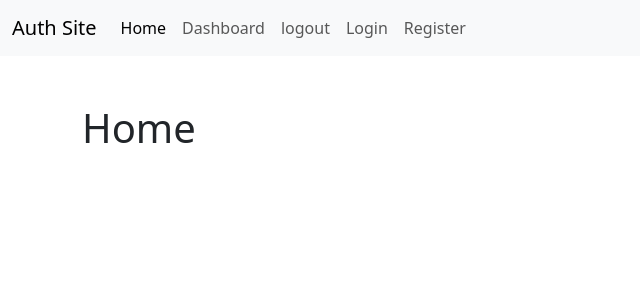
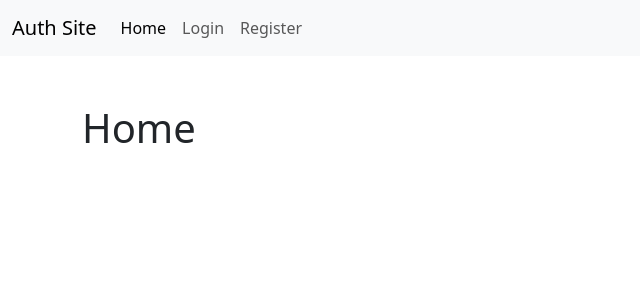
Before and after one commit to kaybrian/dj_react_auth, a React (Create React App) app in the folder frontend/client/: page / in a window 1280 px wide. Shown: the top 300 px of the page, without its empty margins (0-640 px from the left). Built offline with nearby package versions, Linux system fonts and the light colour scheme.

Commit message:
using the redux with react

```diff
--- a/frontend/client/src/App.js
+++ b/frontend/client/src/App.js
@@ -1,5 +1,7 @@
 import React from 'react';
 import { BrowserRouter as Router, Routes, Route } from 'react-router-dom';
+import { Provider } from 'react-redux'
+import {store} from 'store';
 
 import HomePage from 'containers/Home';
 import LoginPage from 'containers/Login';
@@ -8,6 +10,7 @@ import DashboardPage from 'containers/Dashboard';
 
 const App = () => {
   return (
+    <Provider store={store}>
       <Router>
         <Routes>
           <Route path='/' element={<HomePage />} />
@@ -16,6 +19,7 @@ const App = () => {
           <Route path='/dashboard' element={<DashboardPage />} />
         </Routes>
       </Router>
+    </Provider>
   );
 };
 
--- a/frontend/client/src/components/Navbar.js
+++ b/frontend/client/src/components/Navbar.js
@@ -1,6 +1,10 @@
+import { useSelector } from 'react-redux';
 import { Link, NavLink } from 'react-router-dom';
 
+
 const Navbar = () => {
+  const {isAuthenticated} = useSelector(state => state.user);
+
   const authLinks = (
     <>
       <li className='nav-item'>
@@ -46,9 +50,7 @@ const Navbar = () => {
                 Home
               </NavLink>
             </li>
-            {authLinks}
-            {guestLinks}
-            {/* {isAuthenticated ? authLinks : guestLinks} */}
+            {isAuthenticated ? authLinks : guestLinks}
           </ul>
         </div>
       </div>
--- a/frontend/client/src/store.js
+++ b/frontend/client/src/store.js
@@ -6,4 +6,5 @@ export const store = configureStore({
     reducer: {
         user: userSlice,
     },
+
 });
```
Also changed, not shown: 1 other file (tests, documents, lock files or other folders). Lines whose indentation alone changed are shown as unchanged.
